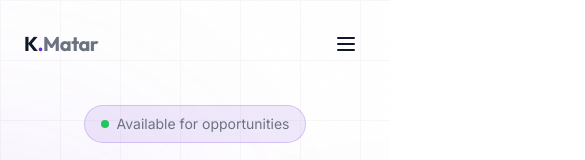
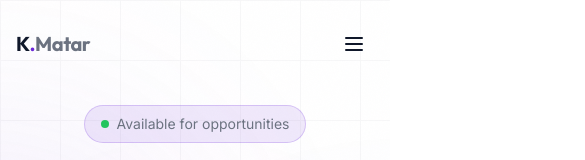
Before and after one commit to KarmaSora/Portfolio, a Next.js app: page / in a window 390 px wide. Shown: the top 160 px of the page, 585 px wide, since content can reach past the window. Built offline with nearby package versions, Linux system fonts and the light colour scheme.

Commit message:
fix: improve mobile responsiveness - prevent menu button overflow

```diff
--- a/src/app/globals.css
+++ b/src/app/globals.css
@@ -75,11 +75,14 @@
   html {
     scroll-behavior: smooth;
     scroll-padding-top: 80px;
+    overflow-x: hidden;
   }
 
   body {
     @apply bg-background text-foreground font-sans antialiased;
     font-family: var(--font-inter);
+    overflow-x: hidden;
+    max-width: 100vw;
   }
 
   h1,
--- a/src/components/Navigation.tsx
+++ b/src/components/Navigation.tsx
@@ -74,7 +74,7 @@ export function Navigation({ kioskMode, onKioskToggle }: NavigationProps) {
         kioskMode && "kiosk-hidden",
       )}
     >
-      <nav className="container mx-auto px-6 flex items-center justify-between">
+      <nav className="container mx-auto px-4 sm:px-6 flex items-center justify-between">
         {/* Logo */}
         <a
           href="#home"
@@ -144,7 +144,7 @@ export function Navigation({ kioskMode, onKioskToggle }: NavigationProps) {
         {/* Mobile Menu Button */}
         <button
           onClick={() => setIsOpen(!isOpen)}
-          className="md:hidden p-2 rounded-lg hover:bg-secondary transition-colors"
+          className="md:hidden p-2 rounded-lg hover:bg-secondary transition-colors flex-shrink-0"
         >
           {isOpen ? <X className="w-6 h-6" /> : <Menu className="w-6 h-6" />}
         </button>
--- a/tailwind.config.ts
+++ b/tailwind.config.ts
@@ -8,6 +8,14 @@ const config: Config = {
     "./src/app/**/*.{js,ts,jsx,tsx,mdx}",
   ],
   theme: {
+    container: {
+      center: true,
+      padding: {
+        DEFAULT: "1rem",
+        sm: "1.5rem",
+        lg: "2rem",
+      },
+    },
     extend: {
       colors: {
         background: "hsl(var(--background))",
```
